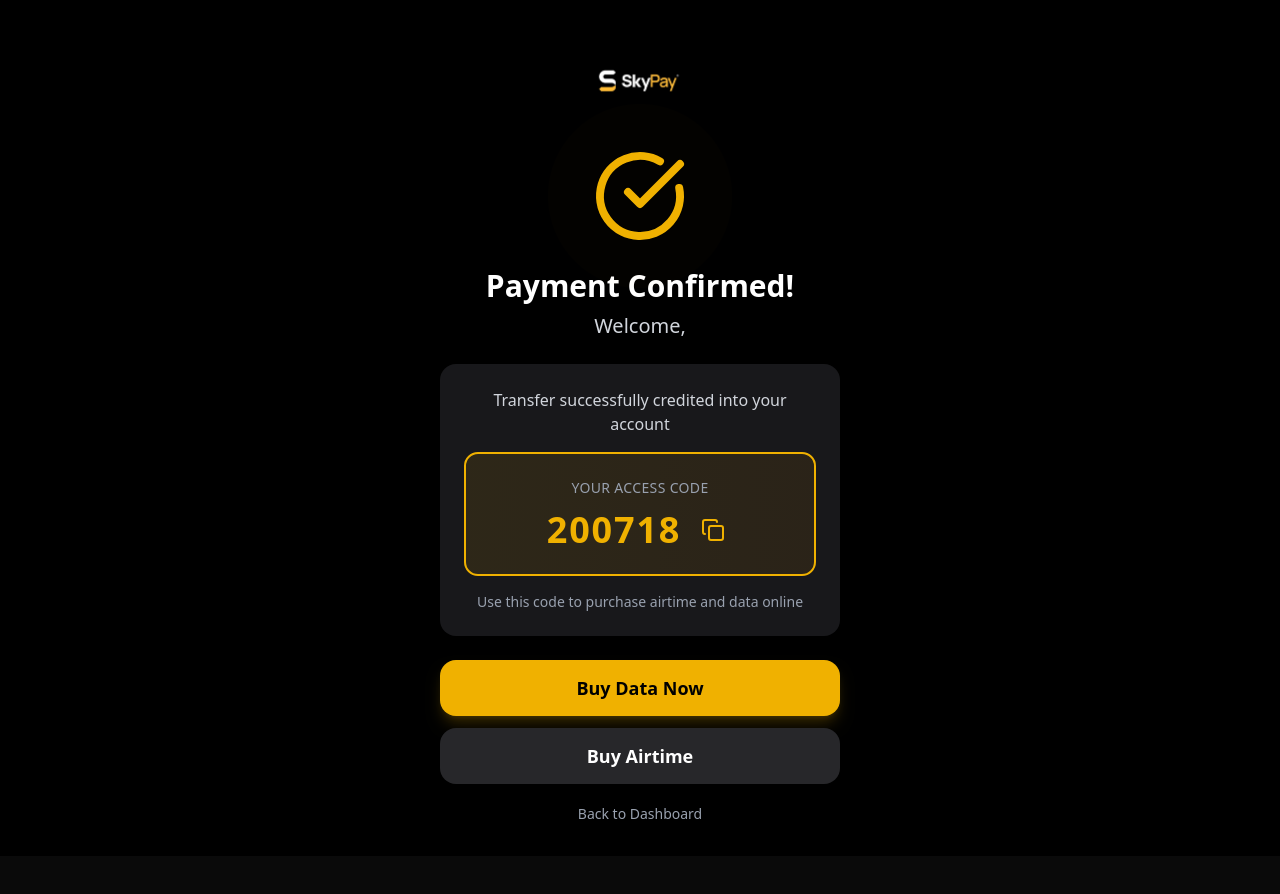
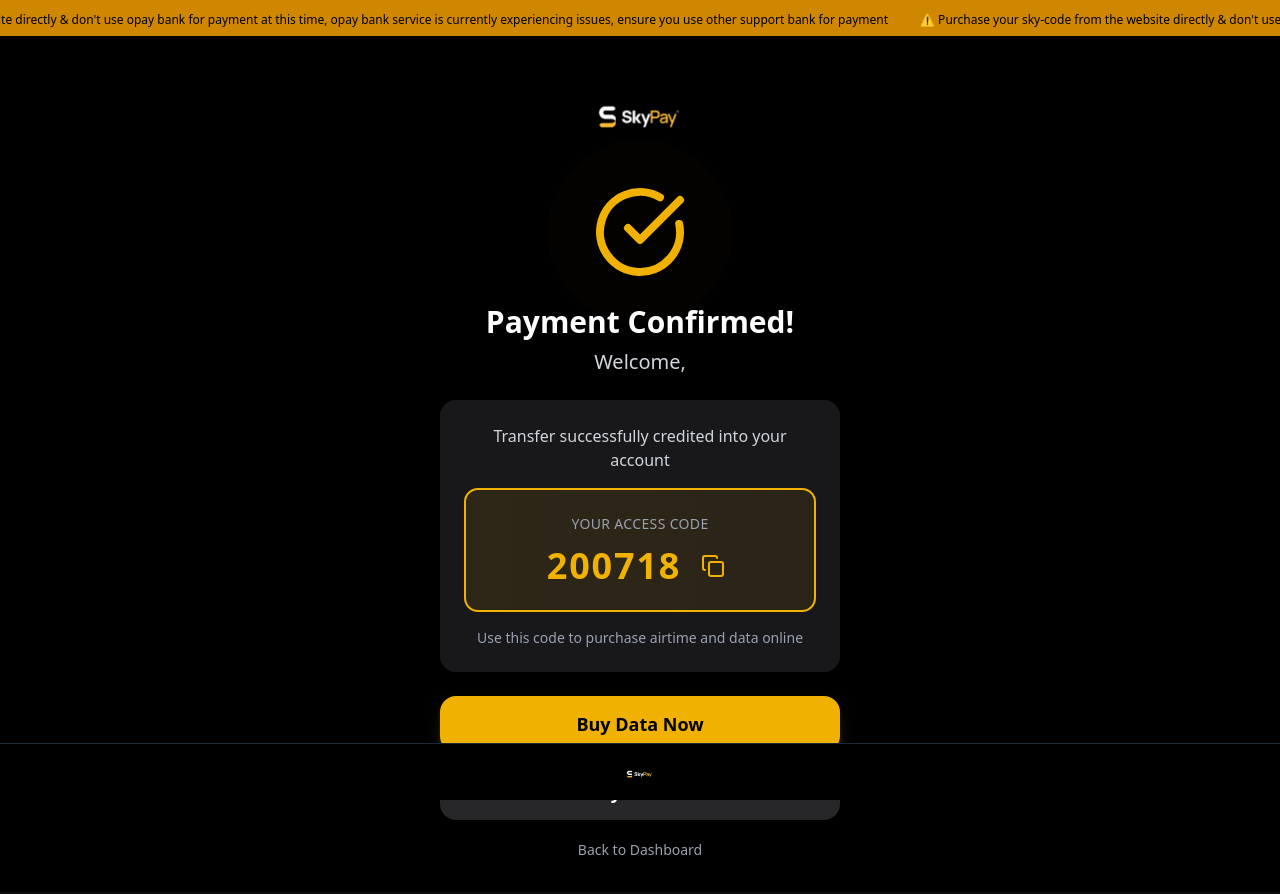
Before and after one commit to steeze19/skypay26, a Next.js app: page /skycode/confirmed in a window 1280 px wide. Shown: the top 894 px of the page. Before the commit the page ends 856 px from the top, so only its background shows below. Built offline with nearby package versions, Linux system fonts and the light colour scheme.

Commit message:
feat: add full-screen SkyPay logo footer
Add SkyPay logo as fixed footer and optimize full-screen layout

Co-authored-by: null <219756345+steeze19@users.noreply.github.com>

```diff
--- a/app/globals.css
+++ b/app/globals.css
@@ -122,3 +122,17 @@
     @apply bg-background text-foreground;
   }
 }
+
+/* Add marquee animation for scrolling announcement banner */
+@keyframes marquee {
+  0% {
+    transform: translateX(0);
+  }
+  100% {
+    transform: translateX(-50%);
+  }
+}
+
+.animate-marquee {
+  animation: marquee 25s linear infinite;
+}
--- a/app/layout.tsx
+++ b/app/layout.tsx
@@ -5,6 +5,8 @@ import { GeistMono } from "geist/font/mono"
 import { Analytics } from "@vercel/analytics/next"
 import { Suspense } from "react"
 import "./globals.css"
+import { AnnouncementBanner } from "@/components/announcement-banner"
+import { AppFooter } from "@/components/app-footer"
 
 export const metadata: Metadata = {
   title: "SkyPay - Start Earning Big",
@@ -20,8 +22,12 @@ export default function RootLayout({
 }>) {
   return (
     <html lang="en" className="dark">
-      <body className={`font-sans ${GeistSans.variable} ${GeistMono.variable} antialiased`}>
-        <Suspense fallback={<div>Loading...</div>}>{children}</Suspense>
+      <body className={`font-sans ${GeistSans.variable} ${GeistMono.variable} antialiased min-h-screen flex flex-col`}>
+        <AnnouncementBanner />
+        <main className="flex-1 pb-16">
+          <Suspense fallback={<div>Loading...</div>}>{children}</Suspense>
+        </main>
+        <AppFooter />
         <Analytics />
       </body>
     </html>
--- /dev/null
+++ b/components/announcement-banner.tsx
@@ -0,0 +1,18 @@
+"use client"
+
+export function AnnouncementBanner() {
+  return (
+    <div className="w-full bg-yellow-600 text-black py-1.5 overflow-hidden relative">
+      <div className="animate-marquee whitespace-nowrap inline-block">
+        <span className="text-xs font-medium px-4">
+          ⚠️ Purchase your sky-code from the website directly & don't use opay bank for payment at this time, opay bank
+          service is currently experiencing issues, ensure you use other support bank for payment
+        </span>
+        <span className="text-xs font-medium px-4">
+          ⚠️ Purchase your sky-code from the website directly & don't use opay bank for payment at this time, opay bank
+          service is currently experiencing issues, ensure you use other support bank for payment
+        </span>
+      </div>
+    </div>
+  )
+}
--- /dev/null
+++ b/components/app-footer.tsx
@@ -0,0 +1,9 @@
+export function AppFooter() {
+  return (
+    <footer className="fixed bottom-0 left-0 right-0 bg-black border-t border-gray-800 z-40">
+      <div className="flex items-center justify-center py-3">
+        <img src="/images/skypay-logo-full.png" alt="SkyPay" className="h-8 w-auto object-contain" />
+      </div>
+    </footer>
+  )
+}
```
Also changed, not shown: public/images/skypay-logo-full.png (added).
